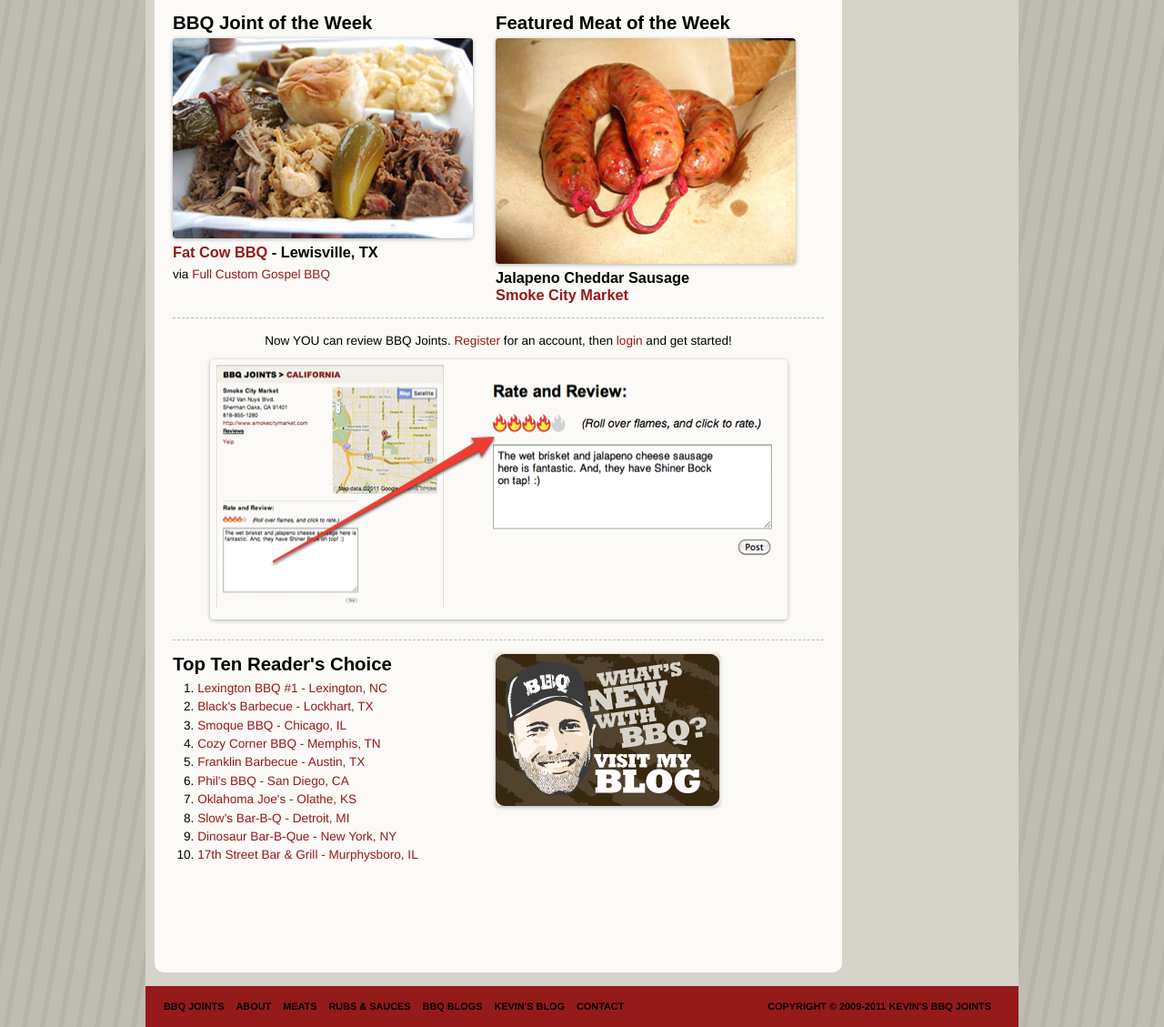
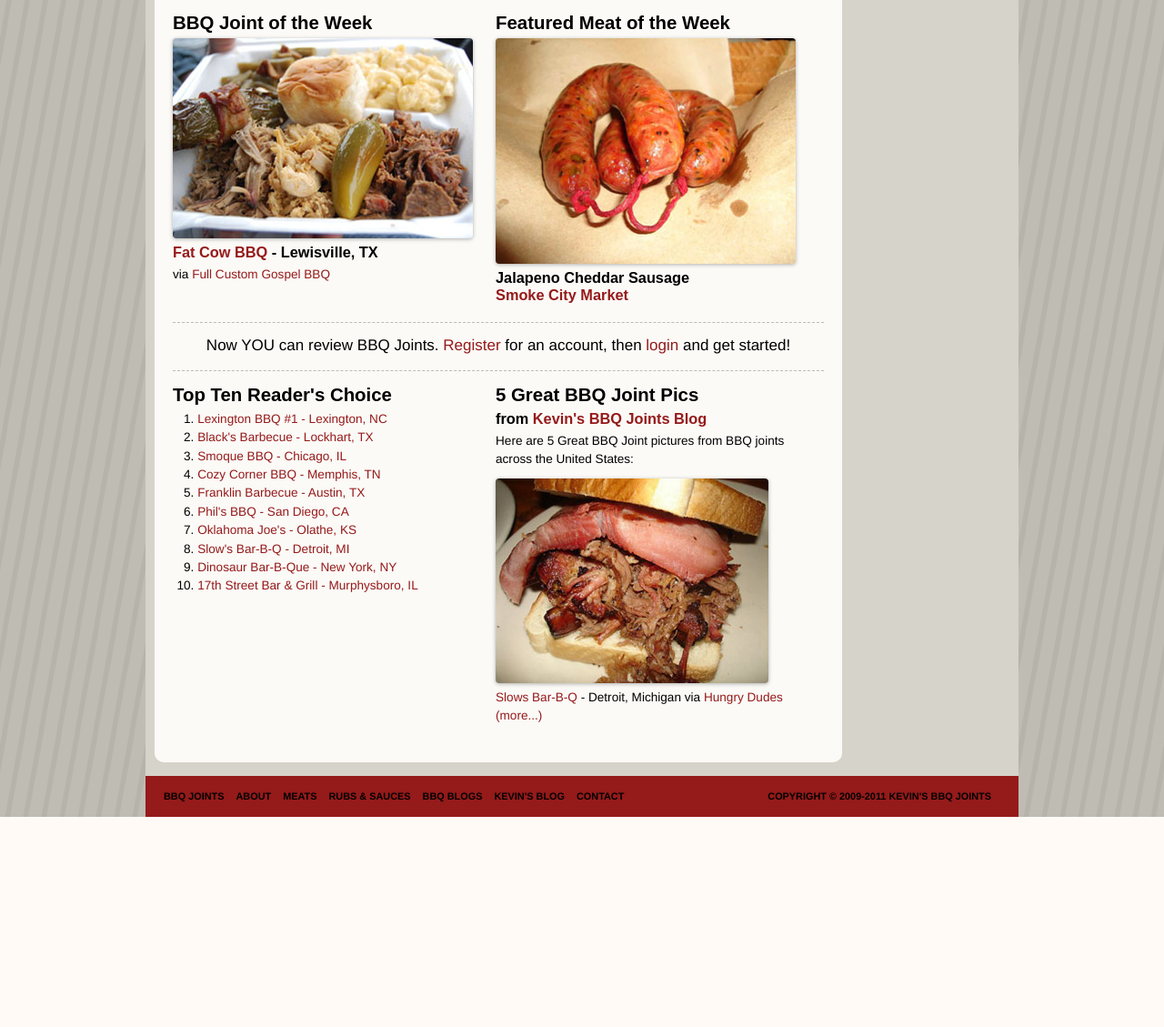
Before and after one commit to xtine/bbqjoints, a Django app: template templates/index.html in a window 1280 px wide. Shown: the part 306-1435 px from the top of the page at 91% size. After the commit the page ends 1204 px from the top, so only its background shows below. Run offline with Django 3.2, Linux system fonts and the light colour scheme; the template is opened without the code that fills it, so the values that code supplies are empty; some libraries are stand-ins or nearby versions.

Commit message:
update front

```diff
--- a/static/css/styles.css
+++ b/static/css/styles.css
@@ -224,9 +224,13 @@ section article {
 
 .frontFeatureBox {
 	width: 355px;
-	height: 320px;
+	min-height: 320px;
 	margin: 0 0 15px 0;
 	float: left;
+}
+
+.callout {
+	font-size: 1.25em;
 }
 
 .frontFeatureBox img, .fullFeature img {
--- a/templates/index.html
+++ b/templates/index.html
@@ -24,8 +24,7 @@
 
     <div class="fullFeature">
 
-        <p>Now YOU can review BBQ Joints. <a href="{%	url registration_register %}">Register</a> for an account, then <a href="/user/login">login</a> and get started!</p>
-        <img src="/static/img/review-demo.png" width="635" height="286" alt="" />
+        <span class="callout">Now YOU can review BBQ Joints. <a href="{%	url registration_register %}">Register</a> for an account, then <a href="/user/login">login</a> and get started!</span>
 
     </div>
 
@@ -50,7 +49,14 @@
 
     <div class="frontFeatureBox">
 
-        <a href="/blog"><img src="/static/img/promote_blog.png" width="246" height="167" alt="" /></a>
+        <h3>5 Great BBQ Joint Pics</h3>
+        <h4>from <a href="/blog">Kevin's BBQ Joints Blog</a></h4>
+        <p>Here are 5 Great BBQ Joint pictures from BBQ joints across the United States:</p>
+        <img src="/static/img/blog-jointpics.jpg" width="300" height="225" alt="" />
+        <p>
+        <a href="http://kevinsbbqjoints.com/joint/533">Slows Bar-B-Q</a> - Detroit, Michigan via <a href="http://thehungrydudes.com/">Hungry Dudes</a><br/>
+        <a href="http://kevinsbbqjoints.com/blog/2011/05/17/my-favorite-bbq-joints-james-boo-serious-eats/#more-8990">(more...)</a>
+        </p>
 
     </div>
 
```
Also changed, not shown: static/img/blog-jointpics.jpg (added), static/img/promote_blog.png (deleted).
